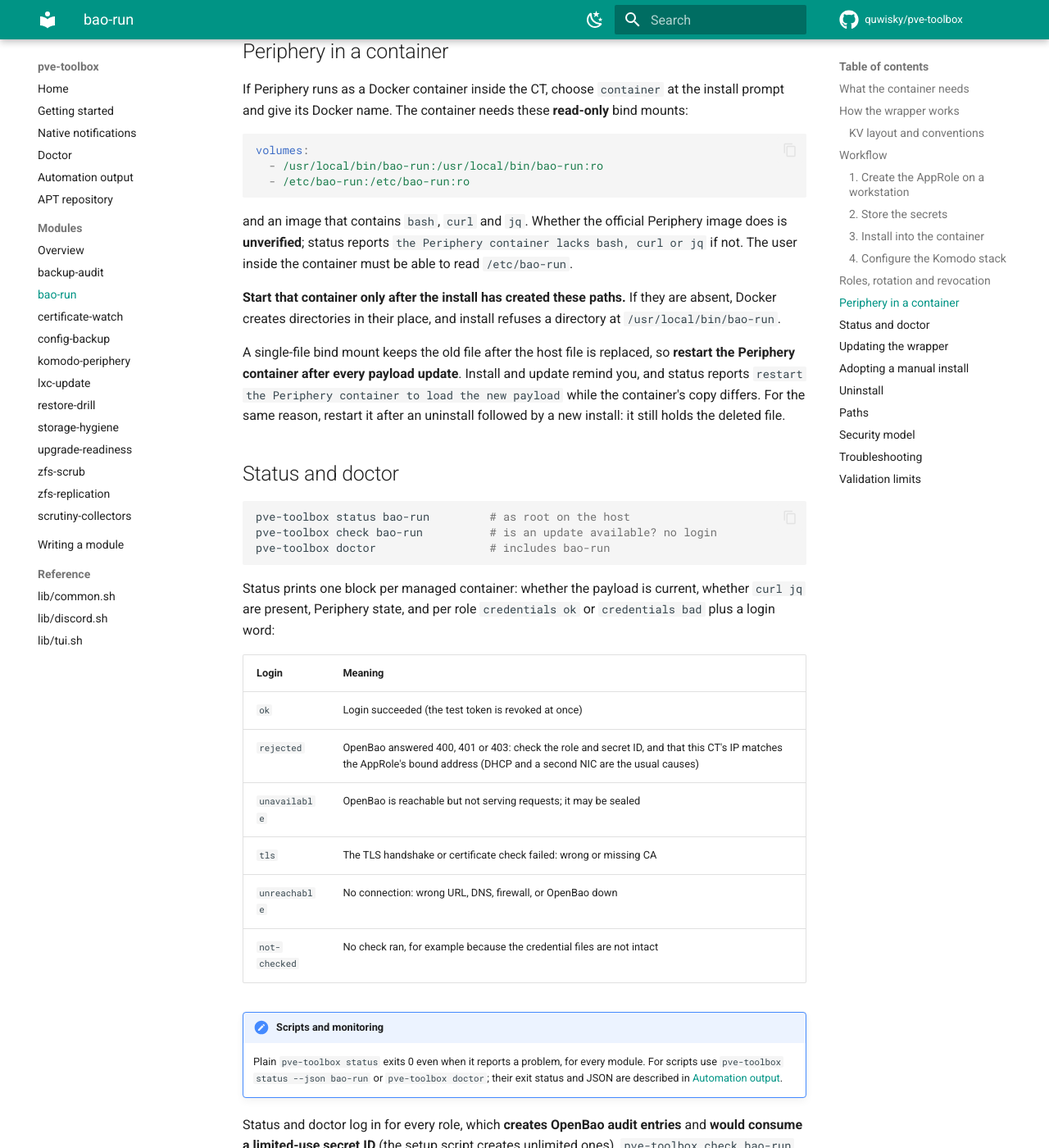
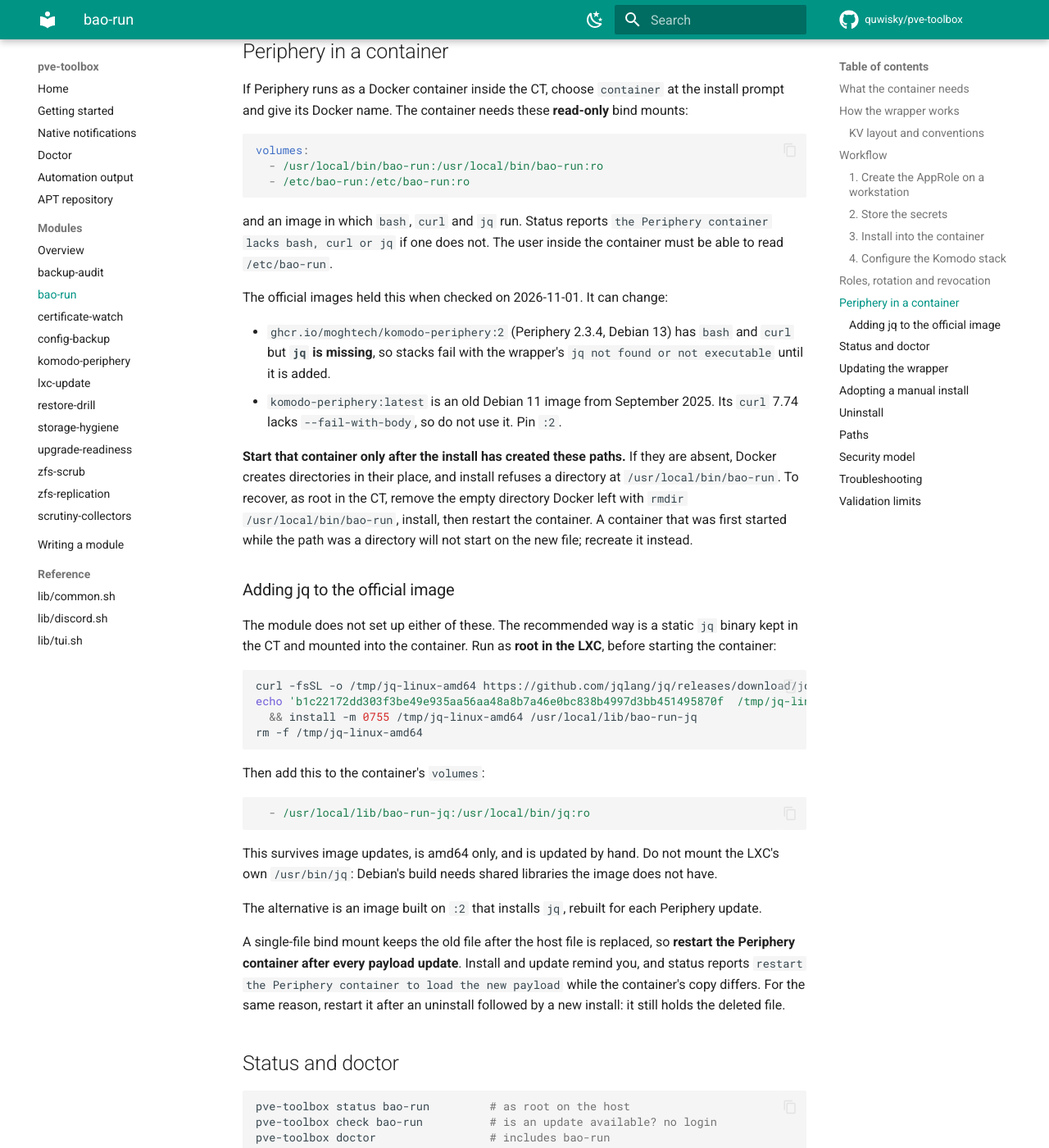
Before and after one commit to quwisky/pve-toolbox, an MkDocs documentation site: the page built from docs/modules/bao-run.md, in a window 1280 px wide and 1400 px high, scrolled down 5567 px. Shown: the whole window at 82% size. Built offline with MkDocs 1.6.1 and Material for MkDocs 9.7.7, drawn with Linux system fonts in a browser that asks for light colours; comment, search, counter and statistics services are not loaded; some of the changed text lies outside the part shown.

Commit message:
docs(bao-run): record the tested Periphery image, jq workaround and uninstall order

````diff
--- a/docs/modules/bao-run.md
+++ b/docs/modules/bao-run.md
@@ -272,14 +272,50 @@ volumes:
   - /etc/bao-run:/etc/bao-run:ro
 ```
 
-and an image that contains `bash`, `curl` and `jq`. Whether the official
-Periphery image does is **unverified**; status reports `the Periphery container
-lacks bash, curl or jq` if not. The user inside the container must be able to
-read `/etc/bao-run`.
+and an image in which `bash`, `curl` and `jq` run. Status reports `the Periphery
+container lacks bash, curl or jq` if one does not. The user inside the container
+must be able to read `/etc/bao-run`.
+
+The official images held this when checked on 2026-11-01. It can change:
+
+- `ghcr.io/moghtech/komodo-periphery:2` (Periphery 2.3.4, Debian 13) has `bash`
+  and `curl` but **`jq` is missing**, so stacks fail with the wrapper's `jq not
+  found or not executable` until it is added.
+- `komodo-periphery:latest` is an old Debian 11 image from September 2025. Its
+  `curl` 7.74 lacks `--fail-with-body`, so do not use it. Pin `:2`.
 
 **Start that container only after the install has created these paths.** If they
 are absent, Docker creates directories in their place, and install refuses a
-directory at `/usr/local/bin/bao-run`.
+directory at `/usr/local/bin/bao-run`. To recover, as root in the CT, remove the
+empty directory Docker left with `rmdir /usr/local/bin/bao-run`, install, then
+restart the container. A container that was first started while the path was a
+directory will not start on the new file; recreate it instead.
+
+### Adding jq to the official image
+
+The module does not set up either of these. The recommended way is a static
+`jq` binary kept in the CT and mounted into the container. Run as **root in the
+LXC**, before starting the container:
+
+```bash
+curl -fsSL -o /tmp/jq-linux-amd64 https://github.com/jqlang/jq/releases/download/jq-1.8.2/jq-linux-amd64
+echo 'b1c22172dd303f3be49e935aa56aa48a8b7a46e0bc838b4997d3bb451495870f  /tmp/jq-linux-amd64' | sha256sum -c - \
+  && install -m 0755 /tmp/jq-linux-amd64 /usr/local/lib/bao-run-jq
+rm -f /tmp/jq-linux-amd64
+```
+
+Then add this to the container's `volumes`:
+
+```yaml
+  - /usr/local/lib/bao-run-jq:/usr/local/bin/jq:ro
+```
+
+This survives image updates, is amd64 only, and is updated by hand. Do not mount
+the LXC's own `/usr/bin/jq`: Debian's build needs shared libraries the image does
+not have.
+
+The alternative is an image built on `:2` that installs `jq`, rebuilt for each
+Periphery update.
 
 A single-file bind mount keeps the old file after the host file is replaced, so
 **restart the Periphery container after every payload update**. Install and
@@ -306,7 +342,7 @@ or `credentials bad` plus a login word:
 | `unavailable` | OpenBao is reachable but not serving requests; it may be sealed |
 | `tls` | The TLS handshake or certificate check failed: wrong or missing CA |
 | `unreachable` | No connection: wrong URL, DNS, firewall, or OpenBao down |
-| `not-checked` | No check ran, for example because the credential files are not intact |
+| `not-checked` | No check ran, for example because the credential files are not intact, or the wrapper stopped before logging in (`jq not found or not executable`). Status fails on this word too |
 
 !!! note "Scripts and monitoring"
     Plain `pve-toolbox status` exits 0 even when it reports a problem, for every
@@ -320,6 +356,8 @@ unlimited ones). `pve-toolbox check bao-run` never logs in.
 
 Other things status reports, with what they mean:
 
+- `<tool> missing`: the tool is absent, or is there and will not run, such as a
+  file without execute permission.
 - `pending: staging left by an incomplete operation; run install or uninstall
   bao-run to clean it up`. A container whose last install ended with an unknown
   outcome stays listed as pending and keeps failing until a later install or
@@ -392,6 +430,28 @@ reported.
 pve-toolbox uninstall bao-run      # as root on the host
 ```
 
+!!! warning "With Periphery in a container, remove the mounts first"
+    Remove the `/usr/local/bin/bao-run` and `/etc/bao-run` mounts from the
+    container and recreate it **before** you uninstall. Docker cannot start a
+    container whose single-file bind source is gone: it fails with `not a
+    directory` and creates a directory at that path. A reboot of the LXC would
+    then take Periphery down, and the directory blocks a later install.
+
+Uninstall checks this first and changes nothing if it finds a problem:
+
+- If any container, running or stopped, has a bind mount from
+  `/usr/local/bin/bao-run`, `/etc/bao-run` or a path under it, uninstall fails,
+  names the containers and tells you to remove those mounts and recreate them.
+  There is no override.
+- If the `docker` command exists but cannot be queried, uninstall says the mount
+  check is unavailable. Start Docker and try again. If Docker cannot be started,
+  you can answer yes to `Remove bao-run without the mount check` (the default is
+  no), knowing that a container still using the mounts will not start again.
+- With no `docker` command the check passes.
+
+If Docker already made a directory, recover as described in
+[Periphery in a container](#periphery-in-a-container).
+
 Inside the container it removes `/usr/local/bin/bao-run` (only if this module
 installed it, unless you also agree to remove an unmatched one) and the files
 `addr`, `ca.pem`, `mount`, `role_id` and `secret_id` under `/etc/bao-run`
@@ -401,7 +461,8 @@ records for that container removed too.
 
 It does **not** remove other files in `/etc/bao-run` (the result is `partial`,
 they are listed and the host records stay), running containers, or anything in
-OpenBao. On `success` or `partial` it prints the
+OpenBao, nor a `jq` binary you added at `/usr/local/lib/bao-run-jq`. On `success`
+or `partial` it prints the
 `bao delete auth/approle/role/<name>` commands and a reminder that **container
 backups and snapshots may still contain these credentials** (see
 [Roles, rotation and revocation](#roles-rotation-and-revocation)). Stacks that
@@ -464,7 +525,11 @@ It does **not** protect against:
 | Login `unavailable` | OpenBao is sealed or not yet serving. Unseal it |
 | Login `tls` | Missing or wrong CA: install again with the correct CA file |
 | Login `unreachable` | Check the URL, DNS and firewall from the container |
-| `CT ... lacks curl jq. Run this in the CT ...` | Run the printed `apt install` inside the container |
+| `CT ... lacks curl jq. Run this in the CT ...` | Run the printed `apt install` inside the container. If the tool is already there and will not run, fix its permissions instead |
+| `bao-run: jq not found or not executable` (or `curl`) | The wrapper proves both tools run before it logs in. In a Periphery container, see [Adding jq to the official image](#adding-jq-to-the-official-image); otherwise install the tool or fix its permissions |
+| `containers still bind-mount ...` during uninstall | Remove the named containers' mounts and recreate them, then uninstall again |
+| `mount check unavailable` during uninstall | Start Docker and try again, or confirm the removal without the check |
+| `... is a directory` or `not a safe regular file` during install | Docker left a directory at `/usr/local/bin/bao-run`. See [Periphery in a container](#periphery-in-a-container) |
 | `bao-run changes require a terminal ...` | Run from an interactive terminal without `-y` or `--force` |
 | `refused env var name 'X'` | The KV key is on the deny-list; rename it |
 | `invalid env var name in ...` | A key at that path is not a valid variable name. The key itself is not printed; list the path's keys in OpenBao and rename it |
@@ -480,12 +545,17 @@ It does **not** protect against:
 ## Validation limits
 
 The automated tests exercise the real shell code against doubles for PVE
-(`pct`, `pvesh`) and for OpenBao. This module has **not been run against a live
-PVE 9 node or a real OpenBao**. Behaviour with a real AppRole, sealed instance,
-TLS chain and Periphery is therefore unverified.
+(`pct`, `pvesh`) and for OpenBao.
+
+On 2026-11-01 a manual end-to-end test ran the setup script, `guest.sh` and a
+compose deploy through the wrapper in the official image
+`komodo-periphery:2` against a real OpenBao 2.7.2 over TLS, with a Docker
+container standing in for the LXC. It was **not on a live PVE 9 node**, `pct` and
+`host.sh` were not exercised for real, and Komodo Core did not trigger the
+deploy. CI does not repeat that test. The uninstall mount check and the
+proof that `curl` and `jq` run were added because of it, and are tested only
+against doubles.
 
 Also not covered by CI: the Komodo setting names `compose_cmd_wrapper` and
 `compose_cmd_wrapper_include` and the `#1636` leak come from the operator's
-guide and Komodo's source and issue tracker, checked by hand and not by tests;
-and whether the official Periphery image contains `bash`, `curl` and `jq` is
-unverified.
+guide and Komodo's source and issue tracker, checked by hand and not by tests.
````
